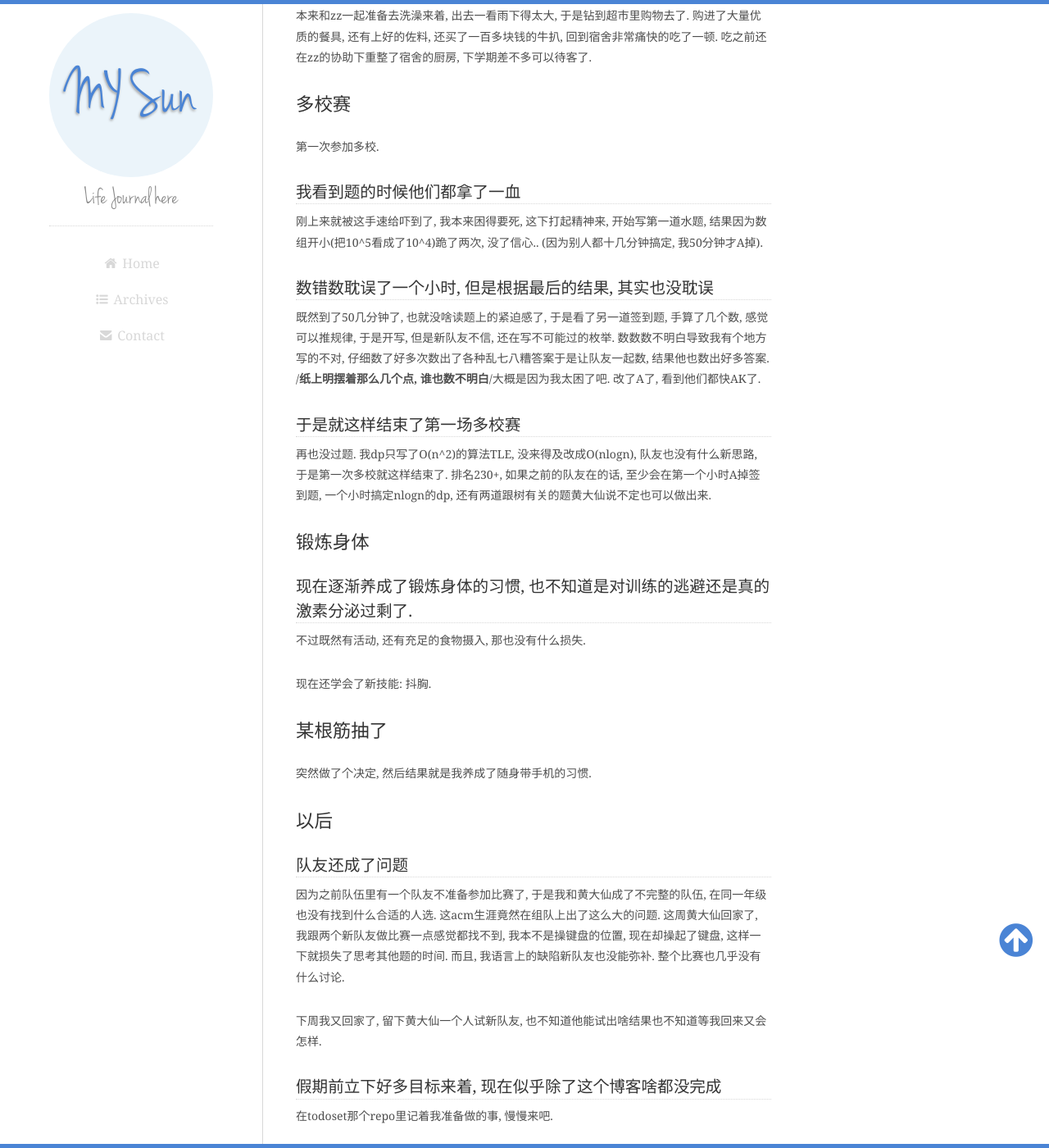
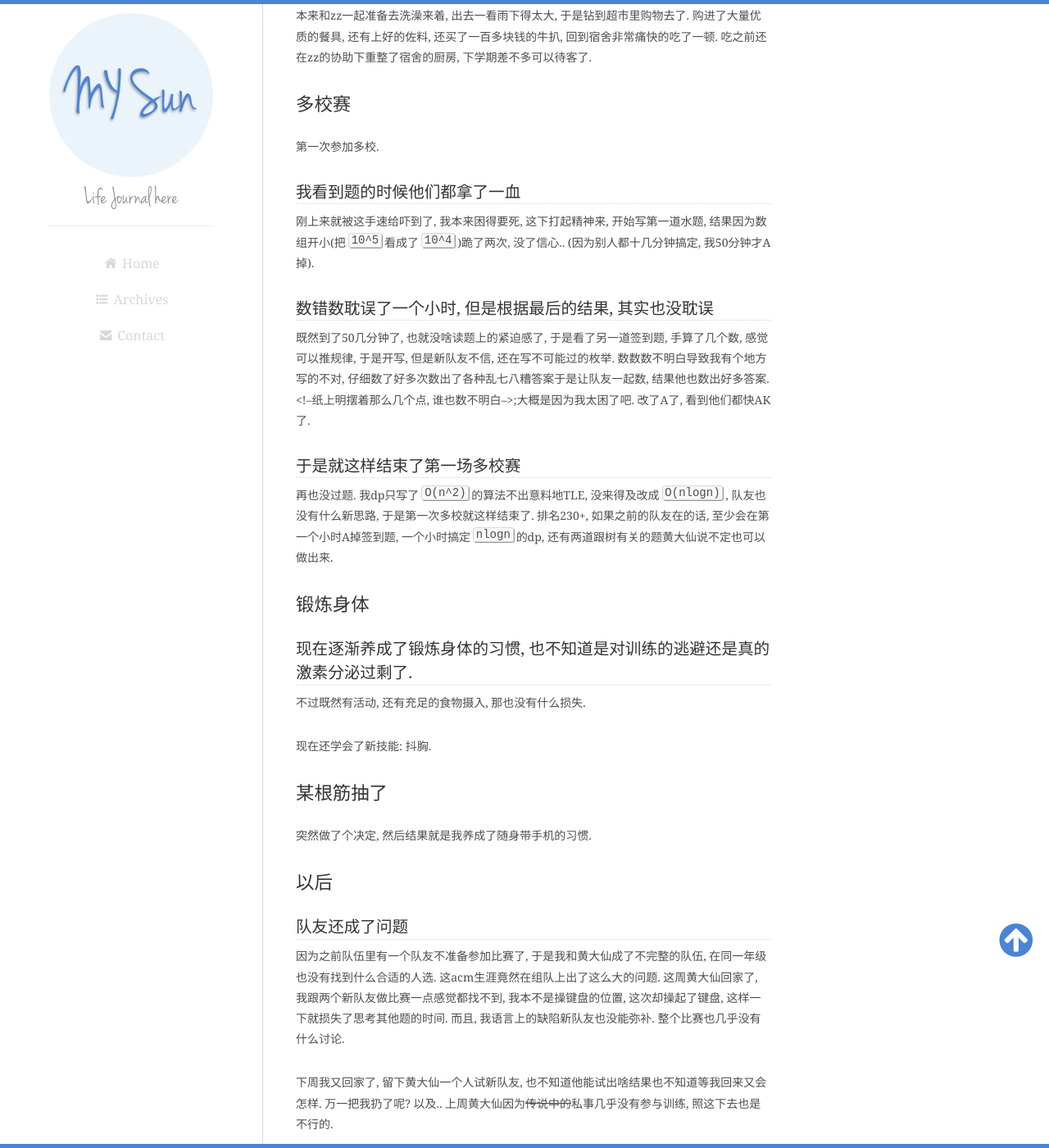
Before and after one commit to simonmysun/blog, a Jekyll site: the page built from index.html, in a window 1280 px wide and 1400 px high, scrolled down 704 px. Shown: the whole window at 82% size. Built offline with Jekyll 4.4.1, drawn with Linux system fonts in a browser that asks for light colours; Markdown is read by kramdown in place of the engine named in the settings; the list of posts is cut into pages by our own code; comment, search, counter and statistics services are not loaded; some of the changed text lies outside the part shown.

Commit message:
small mistakes

```diff
--- a/_posts/2013-07-24-The-Weak-Sense.md
+++ b/_posts/2013-07-24-The-Weak-Sense.md
@@ -9,11 +9,11 @@
 ## 多校赛
 第一次参加多校.
 ### 我看到题的时候他们都拿了一血
-刚上来就被这手速给吓到了, 我本来困得要死, 这下打起精神来, 开始写第一道水题, 结果因为数组开小(把10^5看成了10^4)跪了两次, 没了信心.. (因为别人都十几分钟搞定, 我50分钟才A掉).
+刚上来就被这手速给吓到了, 我本来困得要死, 这下打起精神来, 开始写第一道水题, 结果因为数组开小(把`10^5`看成了`10^4`)跪了两次, 没了信心.. (因为别人都十几分钟搞定, 我50分钟才A掉).
 ### 数错数耽误了一个小时, 但是根据最后的结果, 其实也没耽误
-既然到了50几分钟了, 也就没啥读题上的紧迫感了, 于是看了另一道签到题, 手算了几个数, 感觉可以推规律, 于是开写, 但是新队友不信, 还在写不可能过的枚举. 数数数不明白导致我有个地方写的不对, 仔细数了好多次数出了各种乱七八糟答案于是让队友一起数, 结果他也数出好多答案. /*纸上明摆着那么几个点, 谁也数不明白*/大概是因为我太困了吧. 改了A了, 看到他们都快AK了.
+既然到了50几分钟了, 也就没啥读题上的紧迫感了, 于是看了另一道签到题, 手算了几个数, 感觉可以推规律, 于是开写, 但是新队友不信, 还在写不可能过的枚举. 数数数不明白导致我有个地方写的不对, 仔细数了好多次数出了各种乱七八糟答案于是让队友一起数, 结果他也数出好多答案. &lt;!--纸上明摆着那么几个点, 谁也数不明白-->;大概是因为我太困了吧. 改了A了, 看到他们都快AK了.
 ### 于是就这样结束了第一场多校赛
-再也没过题. 我dp只写了O(n^2)的算法TLE, 没来得及改成O(nlogn), 队友也没有什么新思路, 于是第一次多校就这样结束了. 排名230+, 如果之前的队友在的话, 至少会在第一个小时A掉签到题, 一个小时搞定nlogn的dp, 还有两道跟树有关的题黄大仙说不定也可以做出来.
+再也没过题. 我dp只写了`O(n^2)`的算法不出意料地TLE, 没来得及改成`O(nlogn)`, 队友也没有什么新思路, 于是第一次多校就这样结束了. 排名230+, 如果之前的队友在的话, 至少会在第一个小时A掉签到题, 一个小时搞定`nlogn`的dp, 还有两道跟树有关的题黄大仙说不定也可以做出来.
 ## 锻炼身体
 ### 现在逐渐养成了锻炼身体的习惯, 也不知道是对训练的逃避还是真的激素分泌过剩了.
 
@@ -24,10 +24,10 @@
 突然做了个决定, 然后结果就是我养成了随身带手机的习惯.
 ## 以后
 ### 队友还成了问题
-因为之前队伍里有一个队友不准备参加比赛了, 于是我和黄大仙成了不完整的队伍, 在同一年级也没有找到什么合适的人选. 这acm生涯竟然在组队上出了这么大的问题. 这周黄大仙回家了, 我跟两个新队友做比赛一点感觉都找不到, 我本不是操键盘的位置, 现在却操起了键盘, 这样一下就损失了思考其他题的时间. 而且, 我语言上的缺陷新队友也没能弥补. 整个比赛也几乎没有什么讨论.
+因为之前队伍里有一个队友不准备参加比赛了, 于是我和黄大仙成了不完整的队伍, 在同一年级也没有找到什么合适的人选. 这acm生涯竟然在组队上出了这么大的问题. 这周黄大仙回家了, 我跟两个新队友做比赛一点感觉都找不到, 我本不是操键盘的位置, 这次却操起了键盘, 这样一下就损失了思考其他题的时间. 而且, 我语言上的缺陷新队友也没能弥补. 整个比赛也几乎没有什么讨论.
 
-下周我又回家了, 留下黄大仙一个人试新队友, 也不知道他能试出啥结果也不知道等我回来又会怎样.
+下周我又回家了, 留下黄大仙一个人试新队友, 也不知道他能试出啥结果也不知道等我回来又会怎样. 万一把我扔了呢? 以及.. 上周黄大仙因为<del>传说中的</del>私事几乎没有参与训练, 照这下去也是不行的.
 ### 假期前立下好多目标来着, 现在似乎除了这个博客啥都没完成
-在todoset那个repo里记着我准备做的事, 慢慢来吧.
+在todoset那个repo的wiki里记着我准备做的事, 慢慢来吧.
 ### 某根筋抽了(续)
 路还很长, 在跪圈群里学到了好多东西, 感觉自己这方面还差很远, 真是渣得一逼, 啥都不会.
```
